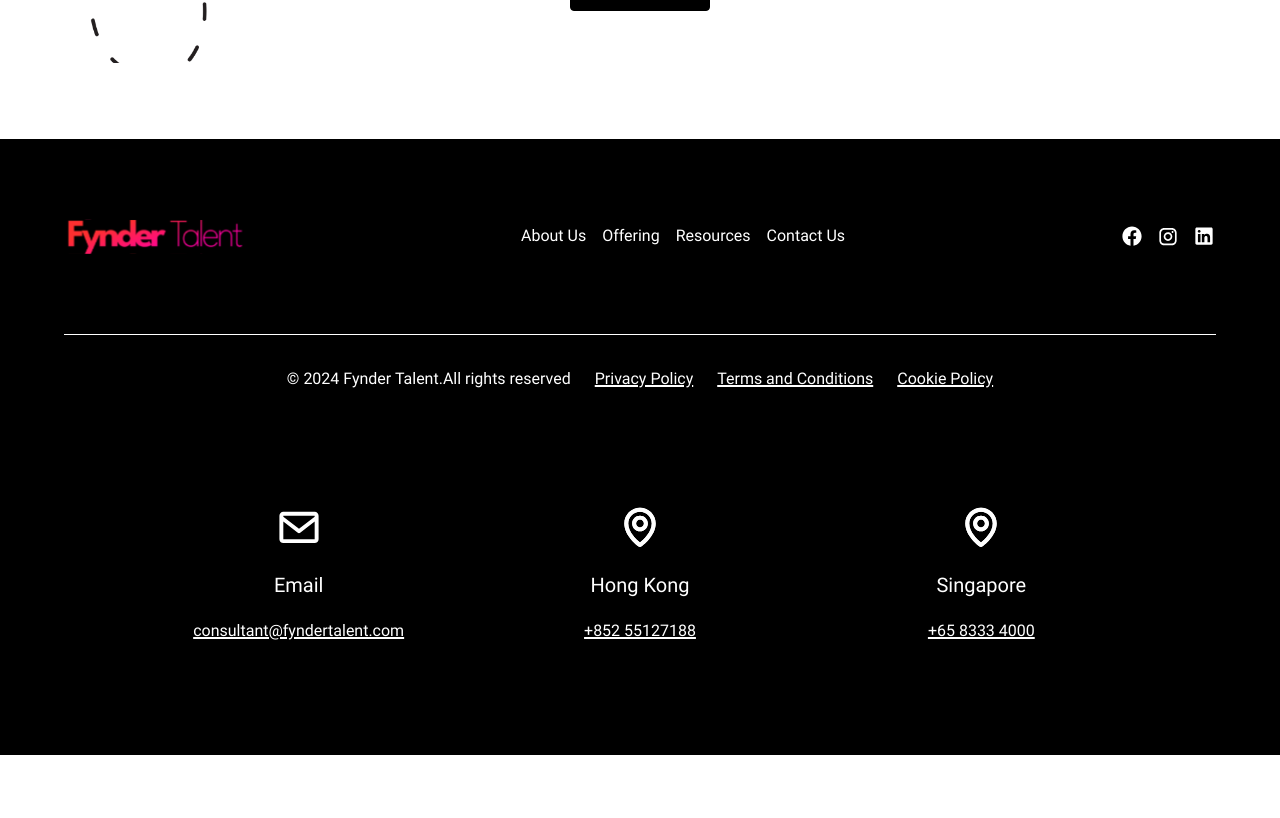
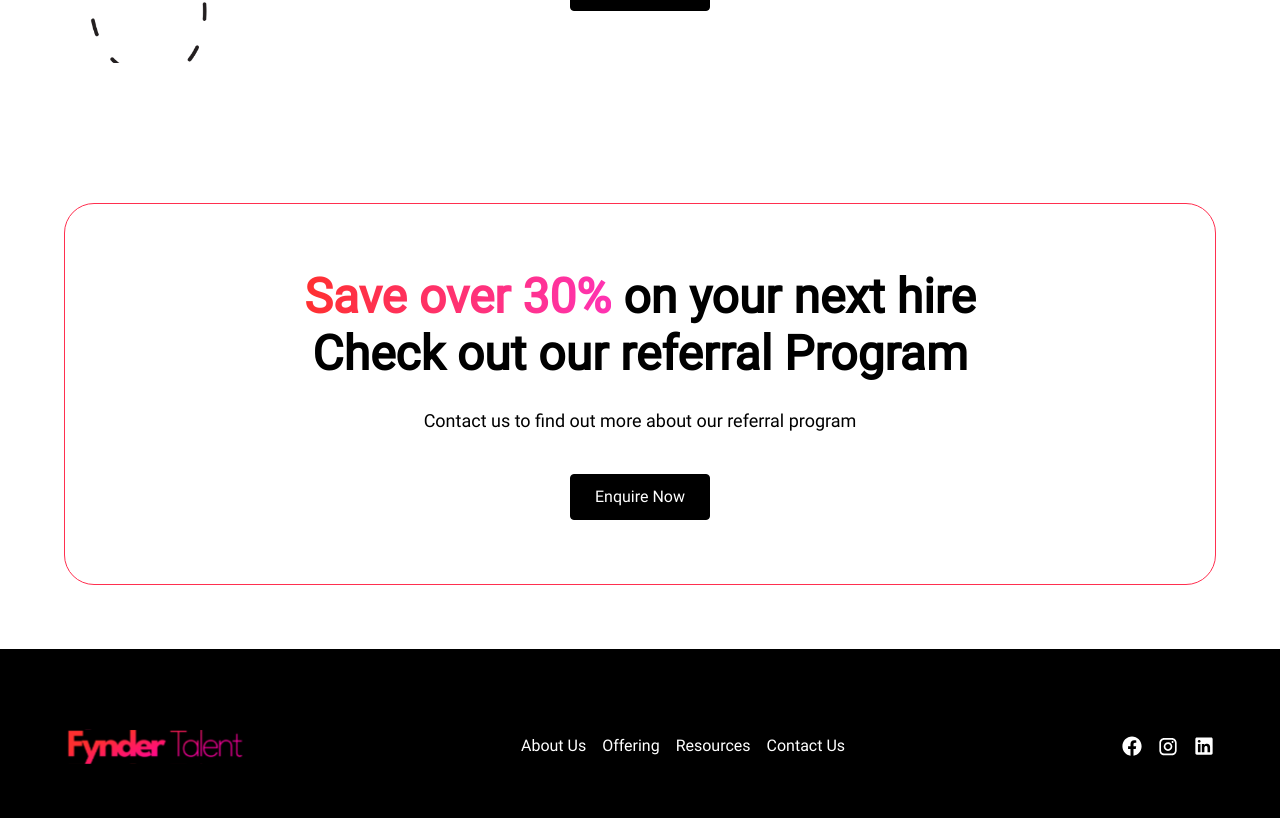
Before and after one commit to yogi-mahtani/yogi-mahtani, a Next.js app: page / in a window 1280 px wide. Shown: the part 822-1640 px from the top of the page. Before the commit the page ends 1577 px from the top, so only its background shows below. Built offline with nearby package versions, Linux system fonts and the light colour scheme.

Commit message:
feat: add referral section

```diff
--- a/src/app/components/Footer/index.css
+++ b/src/app/components/Footer/index.css
@@ -45,7 +45,7 @@
   flex-wrap: wrap;
 }
 
-.footer-socialMedia {
+.footer-social-media {
   display: flex;
   gap: 12px;
   align-items: center;
--- a/src/app/components/Footer/index.tsx
+++ b/src/app/components/Footer/index.tsx
@@ -24,14 +24,14 @@ const Footer = () => {
         <div className="footer-contact-page-links-container">
           <SupportPageLinks />
         </div>
-        <div className="footer-socialMedia">
+        <div className="footer-social-media">
           <SocialLinks />
         </div>
       </div>
       <div className="footer-privacy-contact-links-container">
         <Divider></Divider>
         <div className="footer-privacy-links-container">
-          <p>© 2024 Fynder Talent.All rights reserved</p>
+          <p>© 2024 Fynder Talent. All rights reserved</p>
           <PrivacyLinks />
         </div>
         <div className="footer-contact-link-container">
--- /dev/null
+++ b/src/app/components/ReferralProgram/index.tsx
@@ -0,0 +1,39 @@
+'use client';
+
+// components
+import Button from '@/app/ui-kit/Button';
+
+import {
+  StyledBox,
+  HeadingWrapper,
+  HighlightedText,
+  NormalText,
+  SubText,
+  ButtonWrapper,
+} from './styled';
+
+const ReferralProgram = () => {
+  return (
+    <StyledBox>
+      <HeadingWrapper>
+        <HighlightedText>Save over 30%</HighlightedText>{' '}
+        <NormalText>
+          on your next hire Check out our referral Program
+        </NormalText>
+      </HeadingWrapper>
+      <SubText>Contact us to find out more about our referral program</SubText>
+      <ButtonWrapper>
+        <Button
+          size="large"
+          variant="filled"
+          color="var(--color-brand-white)"
+          backgroundcolor="var(--color-brand-black)"
+        >
+          Enquire Now
+        </Button>
+      </ButtonWrapper>
+    </StyledBox>
+  );
+};
+
+export default ReferralProgram;
--- /dev/null
+++ b/src/app/components/ReferralProgram/styled.ts
@@ -0,0 +1,47 @@
+import styled from 'styled-components';
+
+export const StyledBox = styled.div`
+  display: flex;
+  justify-content: center;
+  align-items: center;
+  flex-direction: column;
+  gap: 24px;
+  padding: 64px;
+  border-radius: 30px;
+  border: 1px solid var(--color-orange);
+`;
+
+export const HeadingWrapper = styled.h2`
+  font-style: normal;
+  font-weight: 700;
+  line-height: 120%;
+  text-align: center;
+  max-width: 768px;
+  width: 100%;
+`;
+
+export const HighlightedText = styled.span`
+  font-size: var(--font-size-h2-desktop);
+  background: var(--text-orange-and-pink-gradient);
+  background-clip: text;
+  -webkit-background-clip: text;
+  -webkit-text-fill-color: transparent;
+  font-weight: bold;
+`;
+
+export const NormalText = styled.span`
+  font-size: var(--font-size-h2-desktop);
+  color: var(--grey-scale-800);
+`;
+
+export const SubText = styled.p`
+  text-align: center;
+  font-size: 18px;
+  font-style: normal;
+  font-weight: 400;
+  line-height: 150%;
+`;
+
+export const ButtonWrapper = styled.div`
+  margin-top: 16px;
+`;
--- a/src/app/components/index.ts
+++ b/src/app/components/index.ts
@@ -4,3 +4,4 @@ export { default as HamburgerMenu } from './HamburgerMenu';
 export { default as HomeHeading } from './HomeHeading';
 export { default as Footer } from './Footer';
 export { default as Logo } from './Logo';
+export { default as ReferralProgram } from './ReferralProgram';
--- a/src/app/globals.css
+++ b/src/app/globals.css
@@ -190,3 +190,7 @@ h6 {
     font-size: var(--font-size-h6-mobile);
   }
 }
+
+.common-sytled-wrapper {
+  padding: 64px;
+}
--- a/src/app/page.tsx
+++ b/src/app/page.tsx
@@ -1,10 +1,13 @@
-import { Header, HomeHeading, Footer } from '@/app/components';
+import { Header, HomeHeading, ReferralProgram, Footer } from '@/app/components';
 
 export default function Home() {
   return (
     <>
       <Header />
       <HomeHeading />
+      <div className="common-sytled-wrapper">
+        <ReferralProgram />
+      </div>
       <Footer />
     </>
   );
```
Also changed, not shown: src/app/constants/index.ts (+3 -5 lines), public/icons/relume.svg (added), public/icons/webflow.svg (added).
